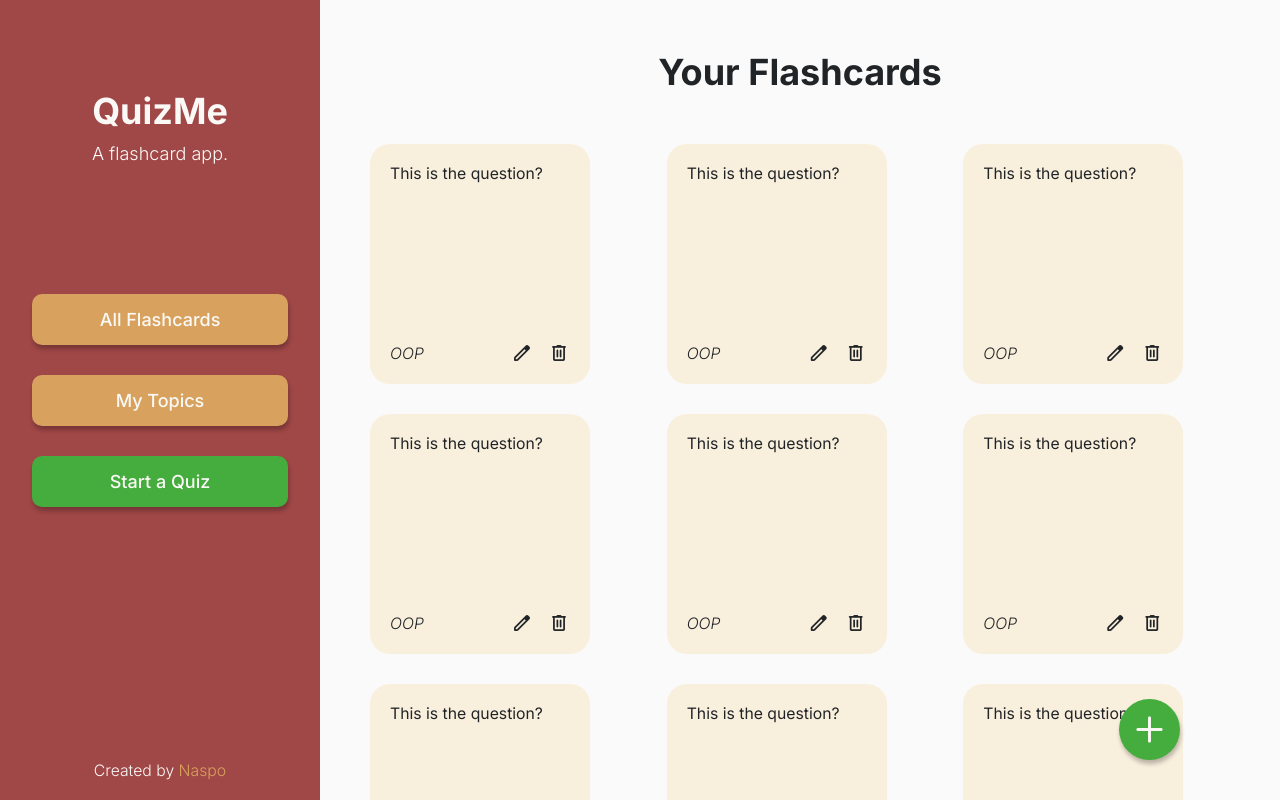
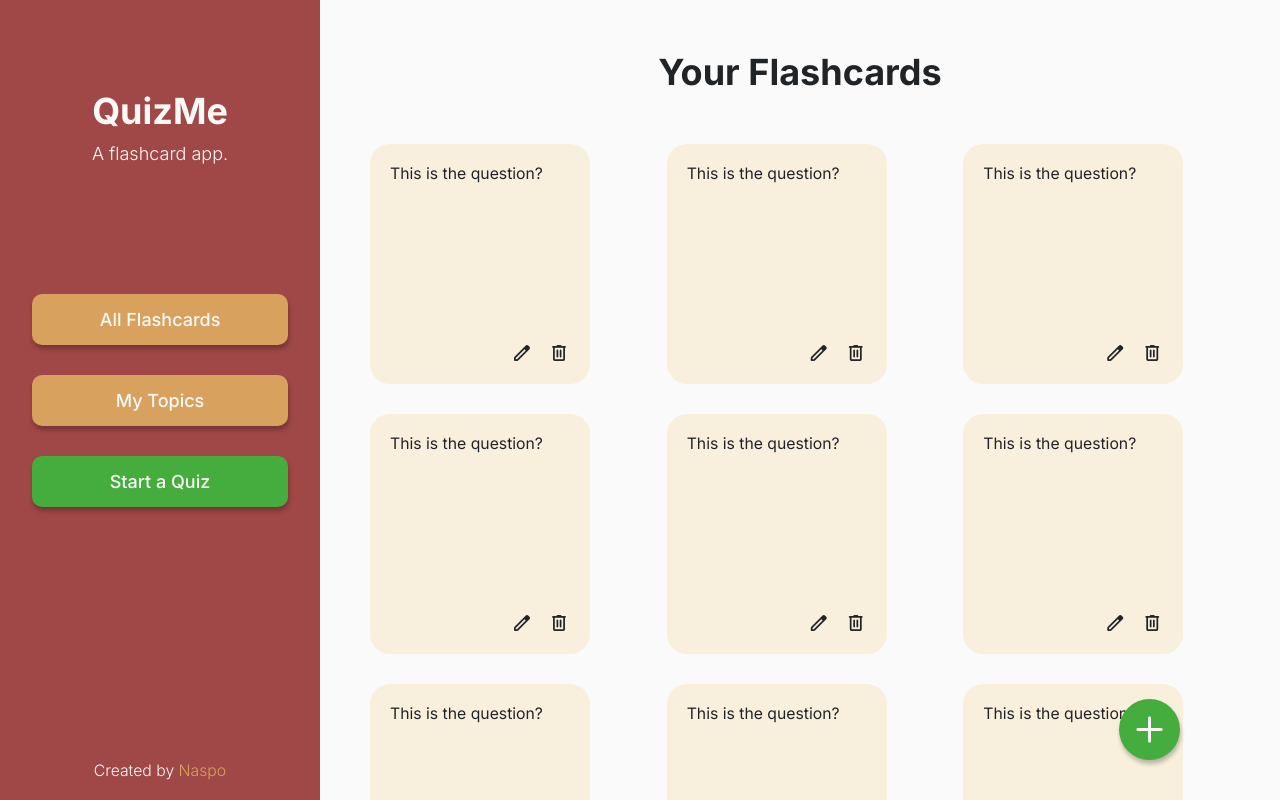
Before and after one commit to NaspoDev/QuizMe, a React (Vite) app in the folder frontend/: page /flashcards in a window 1280 px wide. Built offline with nearby package versions, Linux system fonts and the light colour scheme.

Commit message:
Added TopicService and Flashcard service. Working on topic names cache

```diff
--- a/frontend/src/components/flashcards_page/FlashcardsPage.tsx
+++ b/frontend/src/components/flashcards_page/FlashcardsPage.tsx
@@ -1,77 +1,40 @@
+import { useEffect, useState } from "react";
 import EditableFlashcard from "./editable_flashcard/EditableFlashcard";
 import "./FlashcardsPage.scss";
-
-interface Flashcard {
-  id: number;
-  question: string;
-  answer: string;
-  topic: string | null;
-}
+import flashcardService, { Flashcard } from "../../services/FlashcardService";
+import topicService, { Topic } from "../../services/TopicService";
 
 function FlashcardsPage() {
-  // temp filler data
-  const flashcards: Flashcard[] = [
-    {
-      id: 1,
-      question: "This is the question?",
-      answer: "This is the answer.",
-      topic: "OOP",
-    },
-    {
-      id: 2,
-      question: "This is the question?",
-      answer: "This is the answer.",
-      topic: "OOP",
-    },
-    {
-      id: 3,
-      question: "This is the question?",
-      answer: "This is the answer.",
-      topic: "OOP",
-    },
-    {
-      id: 4,
-      question: "This is the question?",
-      answer: "This is the answer.",
-      topic: "OOP",
-    },
-    {
-      id: 5,
-      question: "This is the question?",
-      answer: "This is the answer.",
-      topic: "OOP",
-    },
-    {
-      id: 6,
-      question: "This is the question?",
-      answer: "This is the answer.",
-      topic: "OOP",
-    },
-    {
-      id: 7,
-      question: "This is the question?",
-      answer: "This is the answer.",
-      topic: "OOP",
-    },
-    {
-      id: 8,
-      question: "This is the question?",
-      answer: "This is the answer.",
-      topic: "OOP",
-    },
-    {
-      id: 9,
-      question: "This is the question?",
-      answer: "This is the answer.",
-      topic: "OOP",
-    },
-    {
-      id: 10,
-      question: "This is the question?",
-      answer: "This is the answer.",
-      topic: "OOP",
-    },
-  ];
+  const [flashcards, setFlashcards] = useState<Flashcard[]>([]);
+  // A hashmap cache of flashcard topic id : topic name.
+  const topicNamesCache: Map<string, string> = new Map();
+
+  useEffect(() => {
+    flashcardService.getUserFlashcards("123").then(setFlashcards);
+    cacheTopicNames();
+  }, []);
+
+  // Instead of making a network request for every card to get their topic's
+  // name, we'll cache one's we've already gotten here to prevent redundant
+  // network requests.
+  async function cacheTopicNames(): Promise<void> {
+    for (const flashcard of flashcards) {
+      if (
+        // if the flashcard has a topic and it's topic is not cached
+        flashcard.topicId != null &&
+        !topicNamesCache.has(flashcard.topicId)
+      ) {
+        // Make the request for the topic.
+        const topic: Topic | null = await topicService.getTopic(
+          flashcard.topicId
+        );
+        // If the topic is not null, cache it's name.
+        if (topic != null) {
+          topicNamesCache.set(flashcard.topicId, topic.name);
+        }
+      }
+    }
+  }
 
   return (
     <div className="FlashcardsPage">
@@ -85,7 +48,8 @@ function FlashcardsPage() {
               id={flashcard.id}
               answer={flashcard.answer}
               question={flashcard.question}
-              topic={flashcard.topic}
+              topicId={flashcard.topicId}
+              topicName={topicNamesCache.get(flashcard.topicId)}
               key={flashcard.id}
             />
           ))}
--- a/frontend/src/components/flashcards_page/editable_flashcard/EditableFlashcard.tsx
+++ b/frontend/src/components/flashcards_page/editable_flashcard/EditableFlashcard.tsx
@@ -1,10 +1,8 @@
+import { Flashcard } from "../../../services/FlashcardService";
 import "./EditableFlashcard.scss";
 
-interface EditableFlashcardProps {
-  id: number;
-  question: string;
-  answer: string;
-  topic: string | null;
+interface EditableFlashcardProps extends Flashcard {
+  topicName: string | null;
 }
 
 // A flashcard element that can be used to edit said flashcard.
@@ -12,7 +10,7 @@ interface EditableFlashcardProps {
 function EditableFlashcard({
   question,
   answer,
-  topic,
+  topicName,
 }: EditableFlashcardProps) {
   return (
     <div className="EditableFlashcard text-sm">
@@ -20,7 +18,7 @@ function EditableFlashcard({
         <div className="front-face">
           <p className="question">{question}</p>
           <div className="details-and-buttons">
-            <p className="flashcard-topic font-light-italic">{topic}</p>
+            <p className="flashcard-topic font-light-italic">{topicName}</p>
             <div className="flashcard-buttons">
               <span className="material-symbols-rounded card-option-button">
                 edit
@@ -35,7 +33,7 @@ function EditableFlashcard({
         <div className="back-face">
           <p className="answer">{answer}</p>
           <div className="details-and-buttons">
-            <p className="flashcard-topic font-light-italic">{topic}</p>
+            <p className="flashcard-topic font-light-italic">{topicName}</p>
             <div className="flashcard-buttons">
               <span className="material-symbols-rounded card-option-button">
                 edit
--- a/frontend/src/components/topics_page/TopicsPage.tsx
+++ b/frontend/src/components/topics_page/TopicsPage.tsx
@@ -8,13 +8,6 @@ interface Topic {
 
 // The Topics page. Displays all the users topics.
 function TopicsPage() {
-  // temp filler data
-  const topics: Topic[] = [
-    { id: 1, name: "OOP", numberOfFlashcards: 10 },
-    { id: 2, name: "Design Patterns", numberOfFlashcards: 8 },
-    { id: 3, name: "System Design", numberOfFlashcards: 23 },
-  ];
-
   return (
     <div className="TopicsPage">
       <h1 className="topics-heading text-2xl font-bold">Your Topics</h1>
--- /dev/null
+++ b/frontend/src/services/FlashcardService.ts
@@ -0,0 +1,82 @@
+// Flashcard service. Handles all server related Flashcard operations.
+
+// The Flashcard interface, used to create Flashcard objects.
+export interface Flashcard {
+  id: string;
+  question: string;
+  answer: string;
+  topicId: string | null;
+}
+
+class FlashcardService {
+  async getUserFlashcards(userId: string): Promise<Flashcard[]> {
+    // TODO: implementation
+    console.log(userId);
+    // filler data
+    return [
+      {
+        id: "1",
+        question: "This is the question?",
+        answer: "This is the answer.",
+        topicId: "1",
+      },
+      {
+        id: "2",
+        question: "This is the question?",
+        answer: "This is the answer.",
+        topicId: "2",
+      },
+      {
+        id: "3",
+        question: "This is the question?",
+        answer: "This is the answer.",
+        topicId: "3",
+      },
+      {
+        id: "4",
+        question: "This is the question?",
+        answer: "This is the answer.",
+        topicId: "1",
+      },
+      {
+        id: "5",
+        question: "This is the question?",
+        answer: "This is the answer.",
+        topicId: "3",
+      },
+      {
+        id: "6",
+        question: "This is the question?",
+        answer: "This is the answer.",
+        topicId: "3",
+      },
+      {
+        id: "7",
+        question: "This is the question?",
+        answer: "This is the answer.",
+        topicId: "1",
+      },
+      {
+        id: "8",
+        question: "This is the question?",
+        answer: "This is the answer.",
+        topicId: "2",
+      },
+      {
+        id: "9",
+        question: "This is the question?",
+        answer: "This is the answer.",
+        topicId: null,
+      },
+      {
+        id: "10",
+        question: "This is the question?",
+        answer: "This is the answer.",
+        topicId: null,
+      },
+    ];
+  }
+}
+
+const flashcardService: FlashcardService = new FlashcardService();
+export default flashcardService;
--- /dev/null
+++ b/frontend/src/services/TopicService.ts
@@ -0,0 +1,38 @@
+// Topic service. Handles all server related Topics operations.
+
+// The Topic interface, used to create Topics.
+export interface Topic {
+  id: string;
+  name: string;
+  numberOfFlashcards: number;
+}
+
+// filler data
+const topics: Topic[] = [
+  { id: "1", name: "OOP", numberOfFlashcards: 10 },
+  { id: "2", name: "Design Patterns", numberOfFlashcards: 8 },
+  { id: "3", name: "System Design", numberOfFlashcards: 23 },
+];
+
+class TopicService {
+  async getUserTopics(userId: string): Promise<Topic[]> {
+    // TODO: implementation
+    console.log(userId);
+    return topics;
+  }
+
+  async getTopic(topicId: string): Promise<Topic | null> {
+    // TODO: implementation
+    console.log(topicId);
+    for (const topic of topics) {
+      if (topic.id == topicId) {
+        return topic;
+      }
+    }
+
+    return null;
+  }
+}
+
+const topicService: TopicService = new TopicService();
+export default topicService;
```
Also changed, not shown: frontend/src/services/user-service.ts (deleted, +0 -9 lines).
